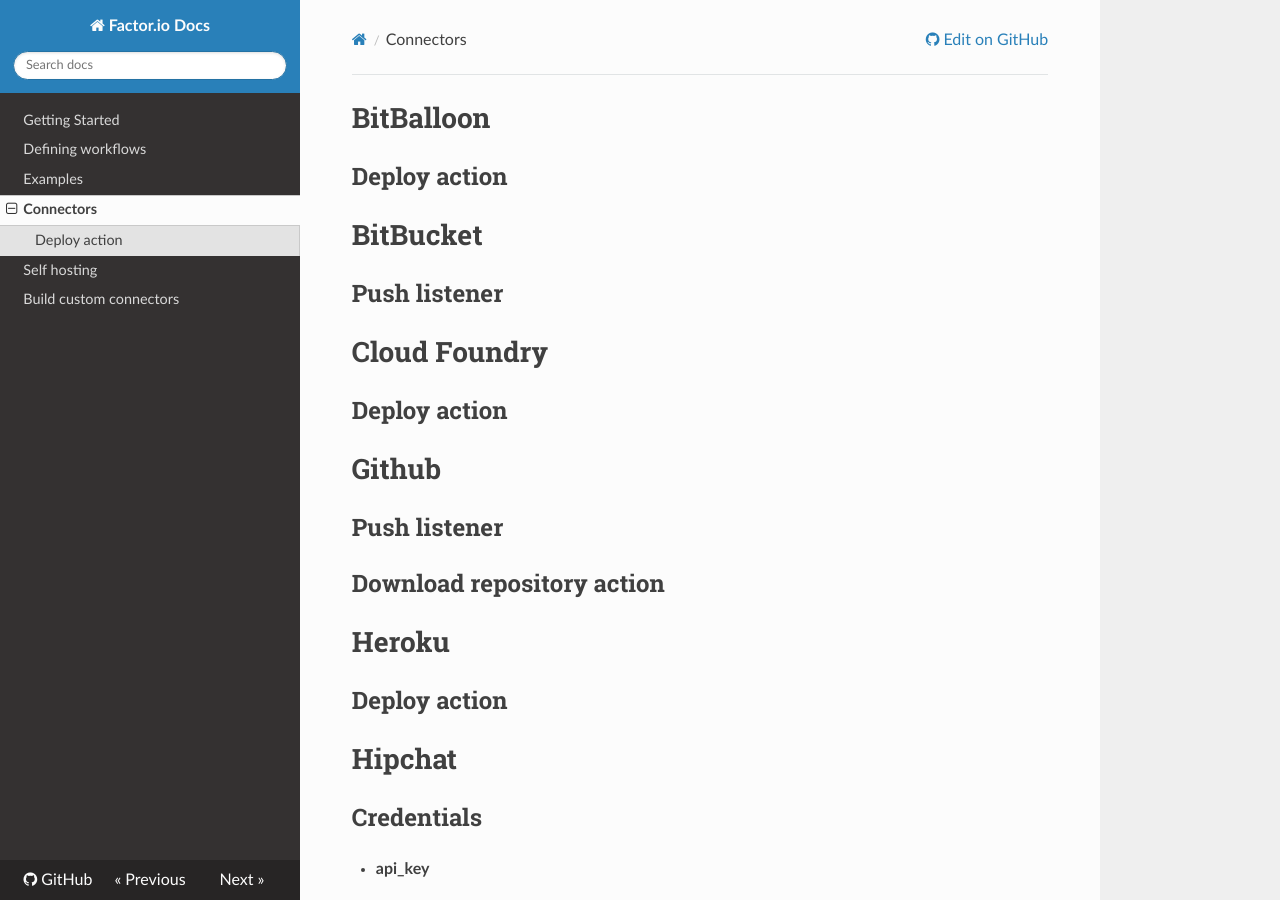
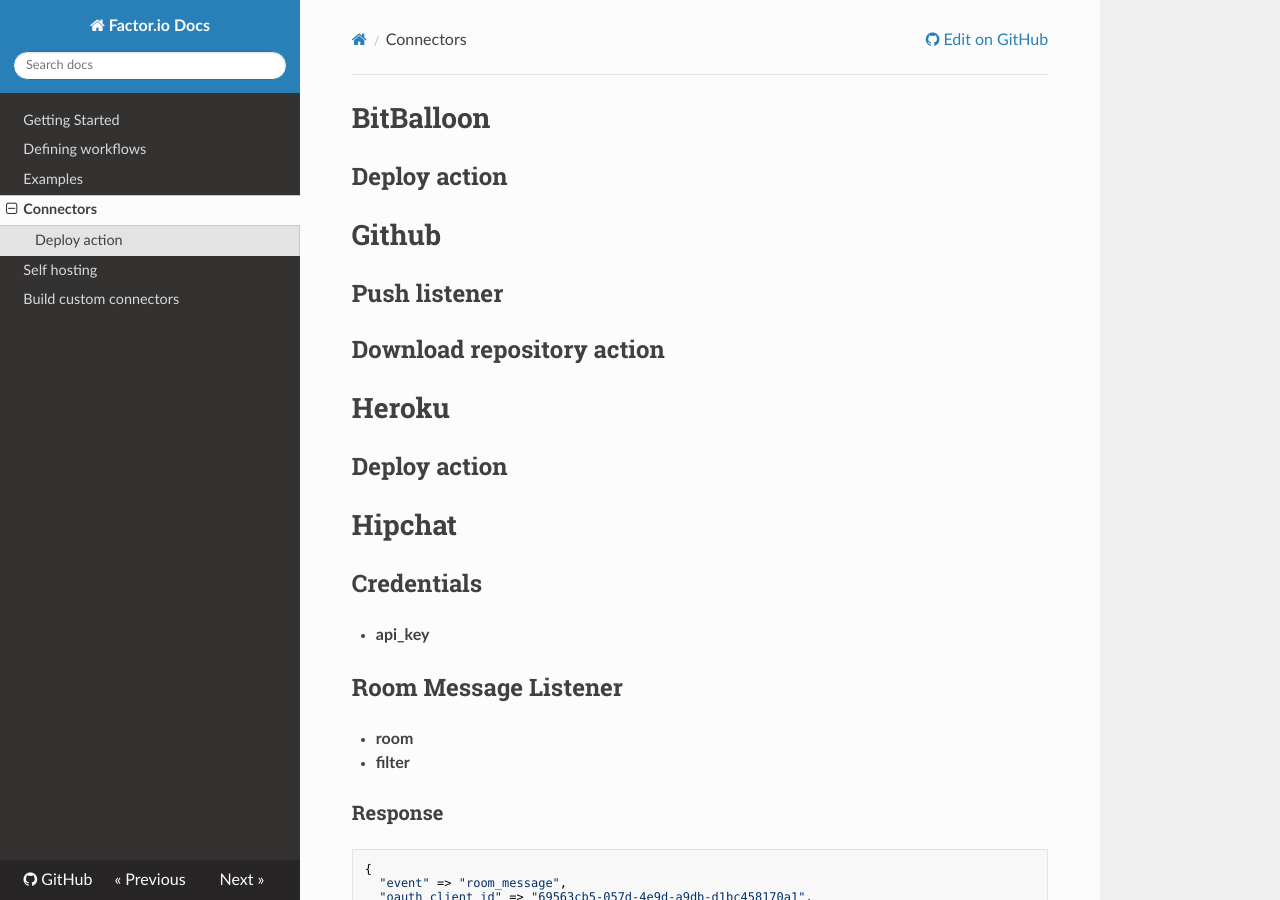
Before and after one commit to factor-io/docs, an MkDocs documentation site: the page built from docs/connectors.md, in a window 1280 px wide and 900 px high. Built offline with MkDocs 1.6.1, drawn with Linux system fonts in a browser that asks for light colours; nearby versions of some CDN libraries; old or Windows-style settings are respelled for this version of MkDocs; some of the changed text lies outside the part shown.

Commit message:
little bit of cleanup

```diff
--- a/docs/connectors.md
+++ b/docs/connectors.md
@@ -1,13 +1,5 @@
 
 # BitBalloon
-
-## Deploy action
-
-# BitBucket
-
-## Push listener
-
-# Cloud Foundry
 
 ## Deploy action
 
@@ -78,10 +70,6 @@
 ## Room Topic Change Listener
 
 ## Send Message Action
-
-# Middleman
-
-## Middleman Build Action
 
 # Pushover
 
```
Also changed, not shown: docs/index.md (+1 -0 lines).
